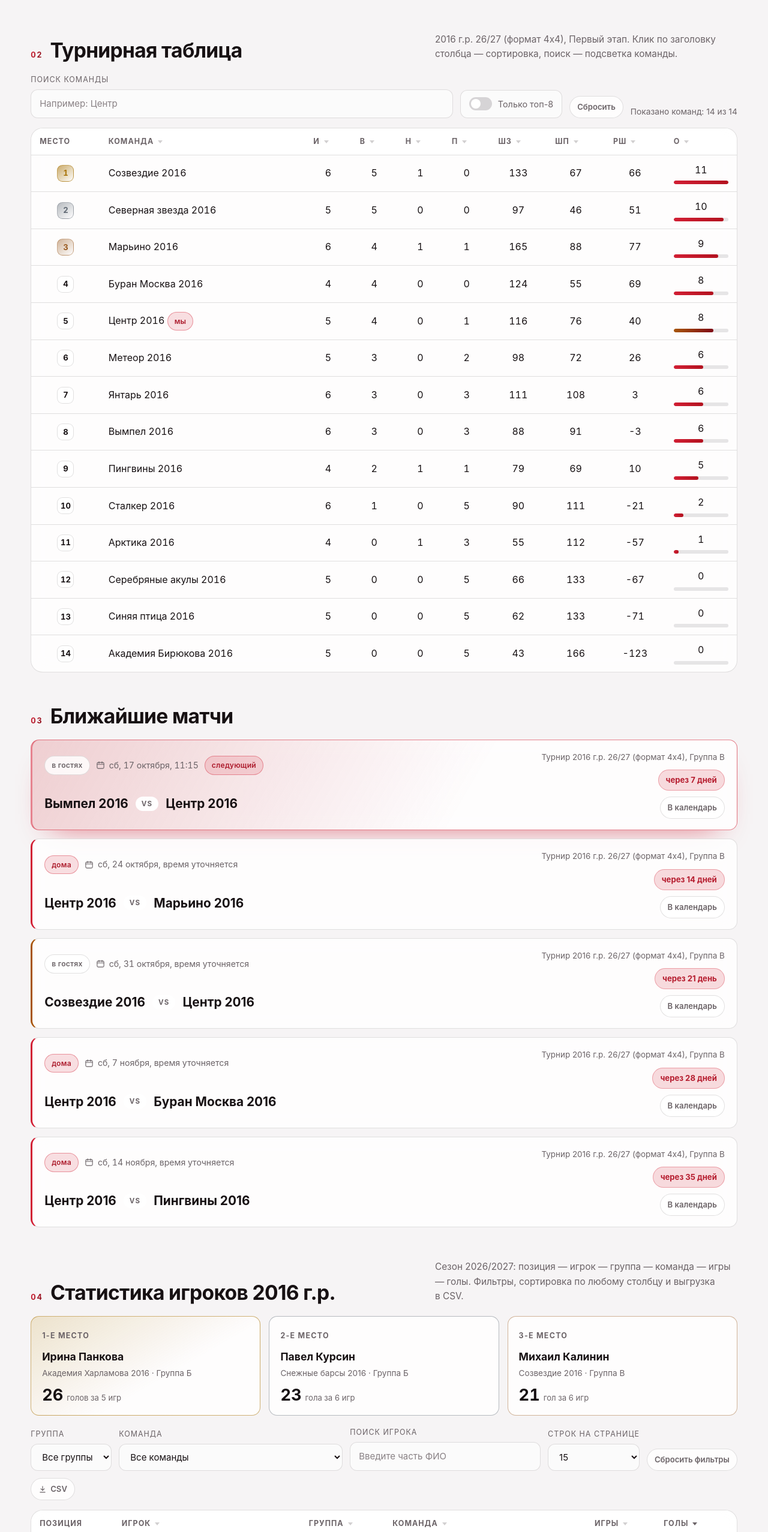
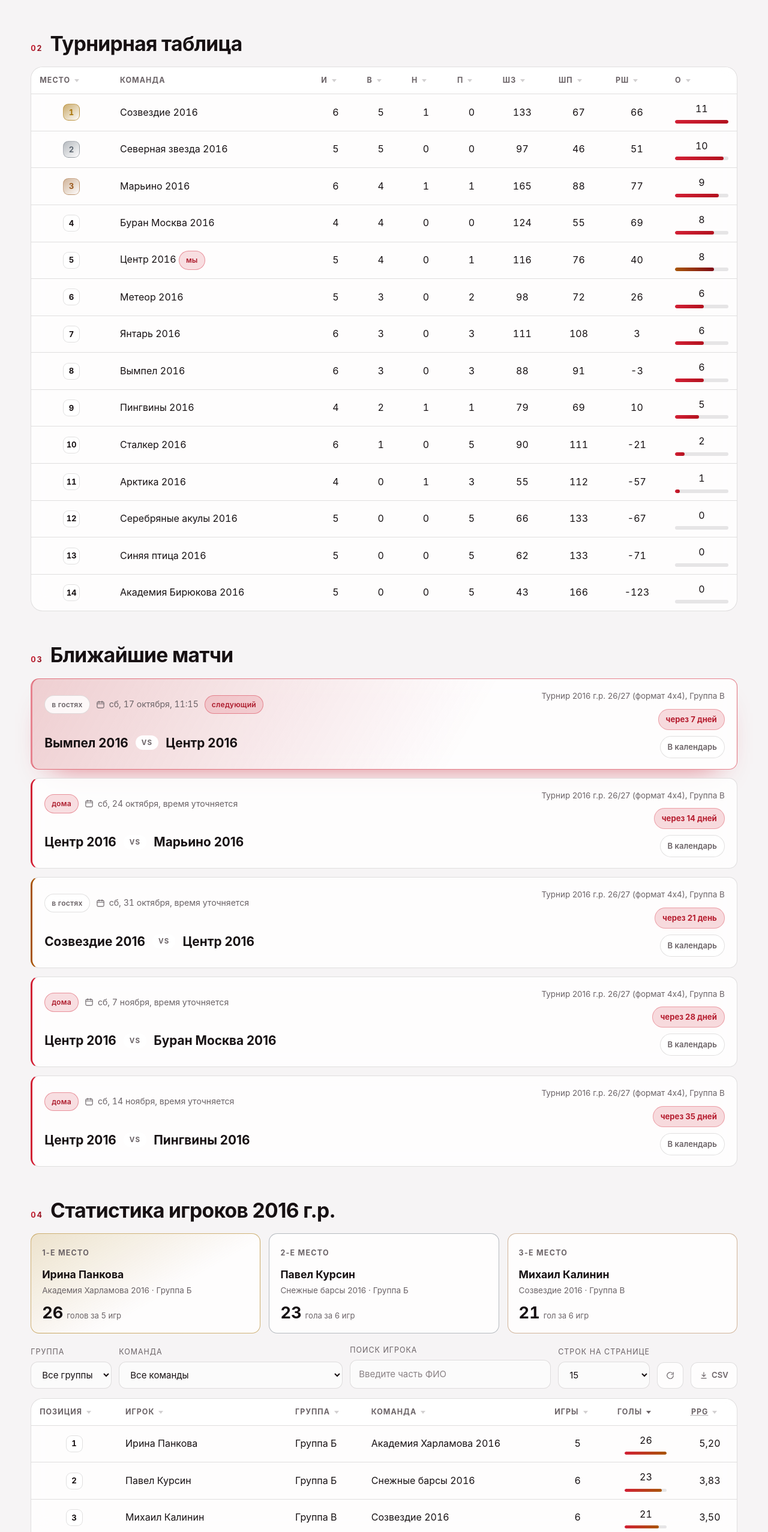
Before and after one commit to penkerton/Center2016, a plain HTML site: page index.html in a window 1280 px wide. Shown: the part 1528-4082 px from the top of the page at 60% size. Drawn offline with Linux system fonts and the light colour scheme.

Commit message:
Update UI and table behavior

```diff
--- a/index.html
+++ b/index.html
@@ -1465,6 +1465,27 @@
 
       .field.grow {
         flex: 1 1 240px;
+      }
+
+      #statistics .toolbar {
+        justify-content: center;
+      }
+
+      #statistics .toolbar .field input,
+      #statistics .toolbar .field select,
+      #statistics .toolbar .btn-mini {
+        min-height: 44px;
+      }
+
+      #statistics .toolbar .btn-mini {
+        padding: 0 14px;
+        border-radius: 12px;
+      }
+
+      #statistics .toolbar #stats-reset {
+        width: 44px;
+        padding: 0;
+        justify-content: center;
       }
 
       .switch {
@@ -2490,20 +2511,6 @@
         <div class="wrap">
           <div class="section-head reveal">
             <h2 id="standings-title" data-step="02">Турнирная таблица</h2>
-            <p>2016 г.р. 26/27 (формат 4х4), Первый этап. Клик по заголовку столбца — сортировка, поиск — подсветка команды.</p>
-          </div>
-
-          <div class="toolbar reveal">
-            <label class="field grow">
-              <span>Поиск команды</span>
-              <input id="standings-search" type="search" placeholder="Например: Центр" autocomplete="off" />
-            </label>
-            <label class="switch">
-              <input id="standings-top8" type="checkbox" />
-              Только топ-8
-            </label>
-            <button class="btn-mini" id="standings-reset" type="button">Сбросить</button>
-            <p class="page-info" id="standings-status" role="status" aria-live="polite"></p>
           </div>
 
           <div class="table-wrap reveal">
@@ -2511,16 +2518,16 @@
               <caption class="visually-hidden">Турнирная таблица 2016 г.р., первый этап</caption>
               <thead>
                 <tr>
-                  <th scope="col">Место</th>
-                  <th scope="col" data-sort="text">Команда</th>
-                  <th scope="col" data-sort="number">И</th>
-                  <th scope="col" data-sort="number">В</th>
-                  <th scope="col" data-sort="number">Н</th>
-                  <th scope="col" data-sort="number">П</th>
-                  <th scope="col" data-sort="number">ШЗ</th>
-                  <th scope="col" data-sort="number">ШП</th>
-                  <th scope="col" data-sort="number">РШ</th>
-                  <th scope="col" data-sort="number">О</th>
+                  <th scope="col" data-sort="number">Место</th>
+                  <th scope="col">Команда</th>
+                  <th scope="col" data-sort="number" title="Сыграно игр">И</th>
+                  <th scope="col" data-sort="number" title="Выиграно игр">В</th>
+                  <th scope="col" data-sort="number" title="Игр в ничью">Н</th>
+                  <th scope="col" data-sort="number" title="Поражений">П</th>
+                  <th scope="col" data-sort="number" title="Шайб заброшено">ШЗ</th>
+                  <th scope="col" data-sort="number" title="Шайб пропущено">ШП</th>
+                  <th scope="col" data-sort="number" title="Разница шайб">РШ</th>
+                  <th scope="col" data-sort="number" title="Очков">О</th>
                 </tr>
               </thead>
               <tbody>
@@ -2576,10 +2583,6 @@
         <div class="wrap">
           <div class="section-head reveal">
             <h2 id="stats-title" data-step="04">Статистика игроков 2016 г.р.</h2>
-            <p>
-              Сезон 2026/2027: позиция — игрок — группа — команда — игры — голы. Фильтры, сортировка по любому столбцу и
-              выгрузка в CSV.
-            </p>
           </div>
 
           <div class="podium reveal" id="podium"></div>
@@ -2610,7 +2613,12 @@
                 <option value="50">50</option>
               </select>
             </label>
-            <button class="btn-mini" id="stats-reset" type="button">Сбросить фильтры</button>
+            <button class="btn-mini" id="stats-reset" type="button" aria-label="Сброс фильтров и сортировки" title="Сброс">
+              <svg viewBox="0 0 24 24" width="14" height="14" fill="none" stroke="currentColor" stroke-width="2" stroke-linecap="round" stroke-linejoin="round" aria-hidden="true">
+                <path d="M21 12a9 9 0 1 1-2.64-6.36" />
+                <path d="M21 3v6h-6" />
+              </svg>
+            </button>
             <button class="btn-mini" id="stats-export" type="button">
               <svg viewBox="0 0 24 24" width="14" height="14" fill="none" stroke="currentColor" stroke-width="2" stroke-linecap="round">
                 <path d="M12 3v12M7 10l5 5 5-5M5 20h14" />
@@ -2624,12 +2632,13 @@
               <caption class="visually-hidden">Бомбардиры турнира 2016 г.р., сезон 2026/2027</caption>
               <thead>
                 <tr>
-                  <th scope="col">Позиция</th>
+                  <th scope="col" data-sort="number">Позиция</th>
                   <th scope="col" data-sort="text">Игрок</th>
                   <th scope="col" data-sort="text">Группа</th>
                   <th scope="col" data-sort="text">Команда</th>
                   <th scope="col" data-sort="number">Игры</th>
                   <th scope="col" data-sort="number">Голы</th>
+                  <th scope="col" data-sort="number"><abbr title="point per game = goals/games">PPG</abbr></th>
                 </tr>
               </thead>
               <tbody id="goals-table-body"></tbody>
@@ -2849,8 +2858,16 @@
         );
         onScroll();
 
-        toTop?.addEventListener("click", () => {
+        function scrollToTop() {
           window.scrollTo({ top: 0, behavior: reduceMotion ? "auto" : "smooth" });
+        }
+
+        toTop?.addEventListener("click", scrollToTop);
+        $$("a[href='#top']").forEach((link) => {
+          link.addEventListener("click", (event) => {
+            event.preventDefault();
+            scrollToTop();
+          });
         });
 
         const navToggle = $("#nav-toggle");
@@ -2979,9 +2996,6 @@
         const OWN_TEAM = "Центр 2016";
 
         if (standingsTable) {
-          const standingsSearch = $("#standings-search");
-          const standingsTop8 = $("#standings-top8");
-          const standingsStatus = $("#standings-status");
           const headCells = $$("thead th", standingsTable);
           const columnLabels = headCells.map((th) => th.textContent.trim());
           const tbody = $("tbody", standingsTable);
@@ -3115,9 +3129,9 @@
           }
 
           headCells.forEach((th, index) => {
-            if (index === 0) return;
+            const type = th.dataset.sort;
+            if (!type) return;
             th.tabIndex = 0;
-            const type = th.dataset.sort || "number";
             const handler = () => sortStandings(index, type);
             th.addEventListener("click", handler);
             th.addEventListener("keydown", (event) => {
@@ -3127,15 +3141,6 @@
               }
             });
           });
-
-          standingsSearch.addEventListener("input", applyStandingsFilters);
-          standingsTop8.addEventListener("change", applyStandingsFilters);
-          $("#standings-reset")?.addEventListener("click", () => {
-            standingsSearch.value = "";
-            standingsTop8.checked = false;
-            applyStandingsFilters();
-          });
-          applyStandingsFilters();
         }
 
         /* ====================================================================
@@ -3313,7 +3318,17 @@
         const maxGoals = rawPlayers.reduce((max, item) => Math.max(max, Number(item.goals) || 0), 1);
         const rankedPlayers = [...rawPlayers]
           .sort((a, b) => b.goals - a.goals || b.games - a.games || String(a.player).localeCompare(String(b.player), "ru"))
-          .map((item, index) => ({ ...item, position: index + 1 }));
+          .map((item, index) => {
+            const games = Number(item.games) || 0;
+            const goals = Number(item.goals) || 0;
+            return {
+              ...item,
+              games,
+              goals,
+              ppg: games > 0 ? goals / games : 0,
+              position: index + 1,
+            };
+          });
 
         let currentPage = 1;
         let pageSize = Number(pageSizeSelect?.value || 15);
@@ -3408,7 +3423,7 @@
 
           if (!filtered.length) {
             tableBody.innerHTML =
-              '<tr class="empty-row"><td colspan="6">По выбранным фильтрам игроков не найдено. Попробуйте изменить запрос.</td></tr>';
+              '<tr class="empty-row"><td colspan="7">По выбранным фильтрам игроков не найдено. Попробуйте изменить запрос.</td></tr>';
             statsStatus.textContent = "Найдено: 0";
             prevPageButton.disabled = true;
             nextPageButton.disabled = true;
@@ -3418,7 +3433,7 @@
           }
 
           const startIndex = (currentPage - 1) * pageSize;
-          const labels = ["Позиция", "Игрок", "Группа", "Команда", "Игры", "Голы"];
+          const labels = ["Позиция", "Игрок", "Группа", "Команда", "Игры", "Голы", "PPG"];
 
           tableBody.innerHTML = filtered
             .slice(startIndex, startIndex + pageSize)
@@ -3433,6 +3448,7 @@
                 <td class="num" data-label="${labels[5]}">${numberFmt.format(item.goals)}
                   <span class="heat"><i style="--w: ${(item.goals / maxGoals) * 100}%"></i></span>
                 </td>
+                <td class="num" data-label="${labels[6]}">${decimalsFmt.format(item.ppg)}</td>
               </tr>`
             )
             .join("");
@@ -3496,13 +3512,15 @@
             groupFilter.value = "all";
             teamFilter.value = "all";
             if (playerSearch) playerSearch.value = "";
+            statsSort = { key: "position", direction: 1 };
+            updateStatsSortAria();
             resetPaginationAndRender();
           });
 
           $("#stats-export")?.addEventListener("click", () => {
-            const rows = [["Позиция", "Игрок", "Группа", "Команда", "Игры", "Голы"]];
+            const rows = [["Позиция", "Игрок", "Группа", "Команда", "Игры", "Голы", "PPG"]];
             getFilteredPlayers().forEach((item) => {
-              rows.push([item.position, item.player, item.group, item.team, item.games, item.goals]);
+              rows.push([item.position, item.player, item.group, item.team, item.games, item.goals, item.ppg.toFixed(2)]);
             });
             const csv = rows
               .map((row) => row.map((cell) => `"${String(cell).replace(/"/g, '""')}"`).join(";"))
@@ -3510,8 +3528,31 @@
             downloadFile("centr-2016-stats.csv", `\uFEFF${csv}`, "text/csv;charset=utf-8");
           });
 
-          const keyByLabel = { Игрок: "player", Группа: "group", Команда: "team", Игры: "games", Голы: "goals" };
+          const keyByLabel = {
+            Позиция: "position",
+            Игрок: "player",
+            Группа: "group",
+            Команда: "team",
+            Игры: "games",
+            Голы: "goals",
+            PPG: "ppg",
+          };
           const statsHeadCells = $$("#goals-table thead th");
+
+          function updateStatsSortAria() {
+            statsHeadCells.forEach((cell) => {
+              const key = keyByLabel[cell.textContent.trim()];
+              if (!key) {
+                cell.removeAttribute("aria-sort");
+                return;
+              }
+              if (key === statsSort.key) {
+                cell.setAttribute("aria-sort", statsSort.direction === 1 ? "ascending" : "descending");
+              } else {
+                cell.removeAttribute("aria-sort");
+              }
+            });
+          }
 
           statsHeadCells.forEach((th) => {
             const key = keyByLabel[th.textContent.trim()];
@@ -3522,13 +3563,7 @@
                 statsSort.key === key
                   ? { key, direction: statsSort.direction * -1 }
                   : { key, direction: th.dataset.sort === "text" ? 1 : -1 };
-              statsHeadCells.forEach((cell, index) => {
-                if (cell === th) {
-                  cell.setAttribute("aria-sort", statsSort.direction === 1 ? "ascending" : "descending");
-                } else {
-                  cell.removeAttribute("aria-sort");
-                }
-              });
+              updateStatsSortAria();
               resetPaginationAndRender();
             };
             th.addEventListener("click", handler);
@@ -3540,11 +3575,11 @@
             });
           });
 
-          statsHeadCells[statsHeadCells.length - 1]?.setAttribute("aria-sort", "descending");
+          updateStatsSortAria();
           renderGoalsTable();
         } else if (tableBody) {
           tableBody.innerHTML =
-            '<tr class="empty-row"><td colspan="6">Не удалось загрузить данные статистики (файл all_2016_players_season5.js).</td></tr>';
+            '<tr class="empty-row"><td colspan="7">Не удалось загрузить данные статистики (файл all_2016_players_season5.js).</td></tr>';
           if (statsStatus) statsStatus.textContent = "Данные недоступны";
         }
 
```
